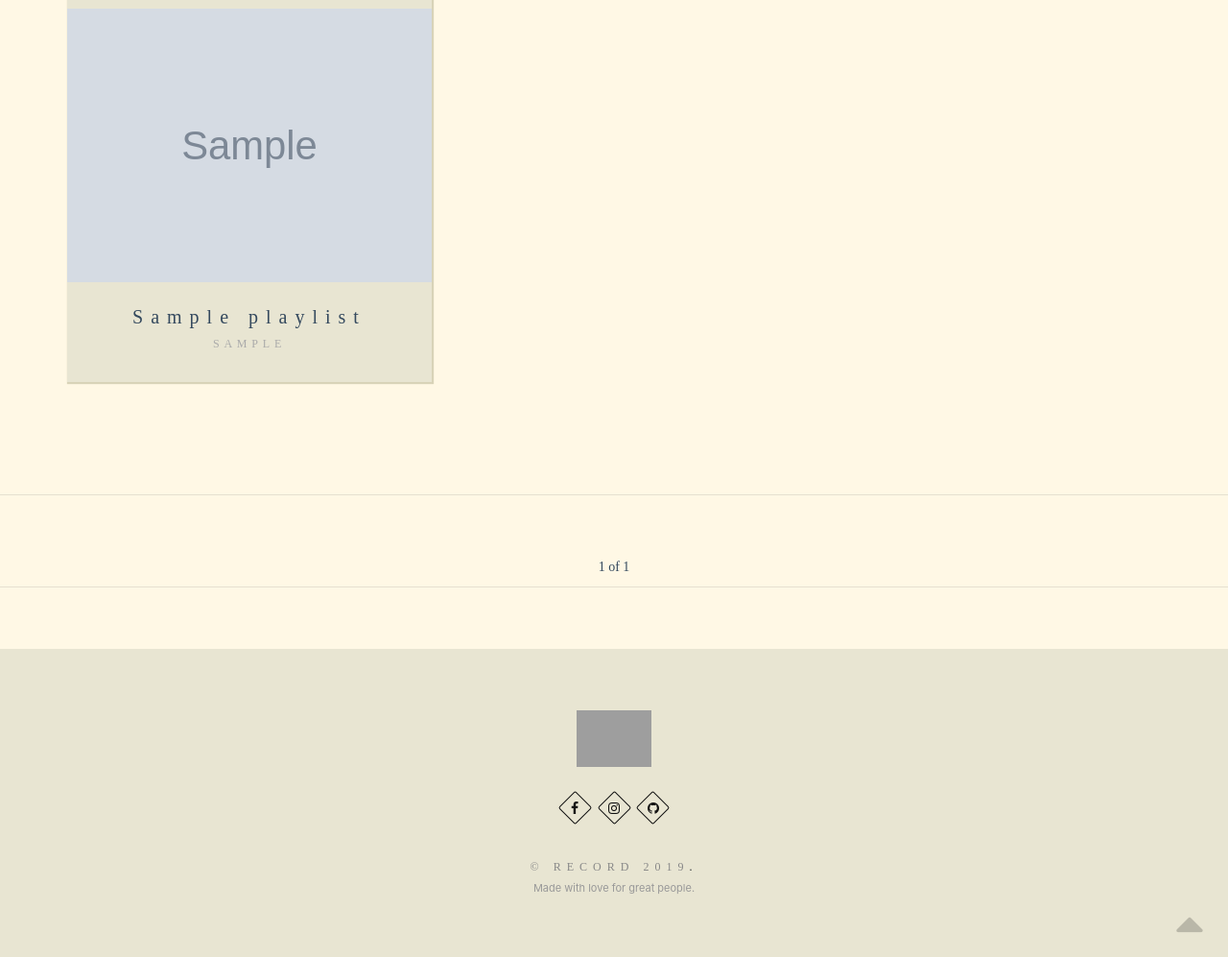
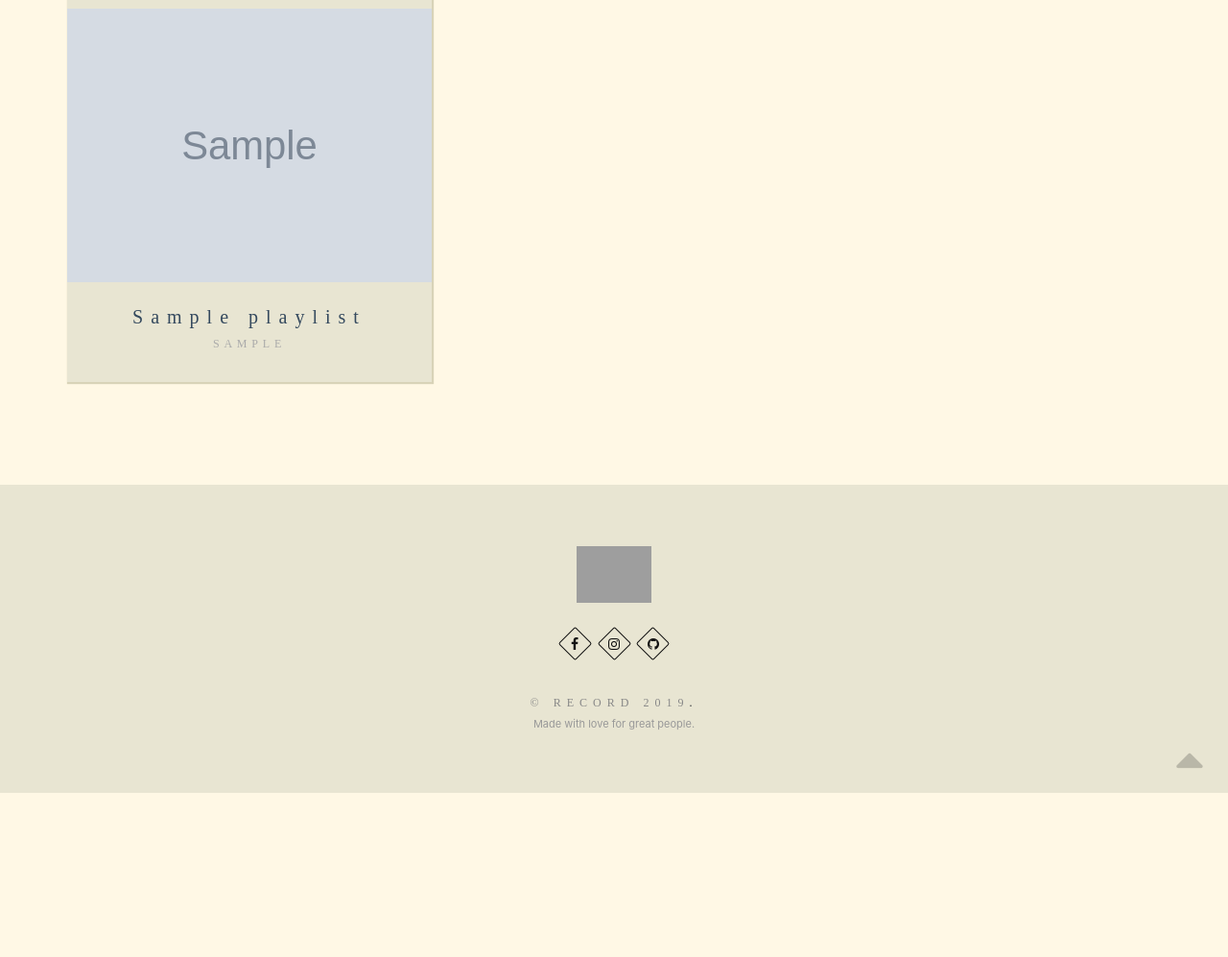
Before and after one commit to JuYeong0413/record, a Django app: page /playlists/ in a window 1280 px wide. Shown: the part 482-1479 px from the top of the page at 96% size. After the commit the page ends 1308 px from the top, so only its background shows below. Run offline with Django 3.2, Linux system fonts and the light colour scheme; tables that the repository leaves empty hold one stand-in row (values such as "Sample post"); grey boxes marked "Sample" are stand-in pictures; some libraries are stand-ins or nearby versions; some web fonts are replaced; grey boxes are pictures that could not be loaded.

Commit message:
paginator 수정중

```diff
--- a/playlists/templates/playlists/main.html
+++ b/playlists/templates/playlists/main.html
@@ -93,29 +93,30 @@
 
     </div>
 </section>
-<section>
-        <!--pagination-->
-            <hr class="mb-60 music-main-pagination" />
-                <div class="music-paginator-num">
-
-                {% if playlists.has_previous %}
-                    <a href="?page=1">first</a>
-                    <a href="?page={{ playlists.previous_page_number }}">Preivous</a>
-                {% endif %}
-
-                <span>{{ playlists.number }}</span>
-                <span>of</span>
-                <span>{{ playlists.paginator.num_pages }}</span>
-
-                {% if playlists.has_next %}
-                    <a href="?page={{ playlists.next_page_number }}">Next</a>
-                    <a href="?page={{ playlists.paginator.num_pages }}">Last</a>
-                {% endif %}
 
 
-                </div>
-            <hr class="mb-60 music-main-pagination" />
-        <!-- End Pagination -->
-    </section>
+<section>
+    {% if playlists.has_other_pages %}
+        <ul class="pagination">
+            {% if playlists.has_previous %}
+                <li><a href="?page={{ playlists.previous_page_number }}">&laquo;</a></li>
+            {% else %}
+                <li class="disabled"><span>&laquo;</span></li>
+            {% endif %}
+            {% for i in playlists.paginator.page_range %}
+                {% if playlists.number == i %}
+                    <li class="active"><span>{{ i }} <span class="sr-only">(current)</span></span></li>
+                {% else %}
+                    <li><a href="?page={{ i }}">{{ i }}</a></li>
+                {% endif %}
+            {% endfor %}
+            {% if playlists.has_next %}
+                <li><a href="?page={{ playlists.next_page_number }}">&raquo;</a></li>
+            {% else %}
+                <li class="disabled"><span>&raquo;</span></li>
+            {% endif %}
+        </ul>
+    {% endif %}
+</section>
 
 {% endblock %}
```
